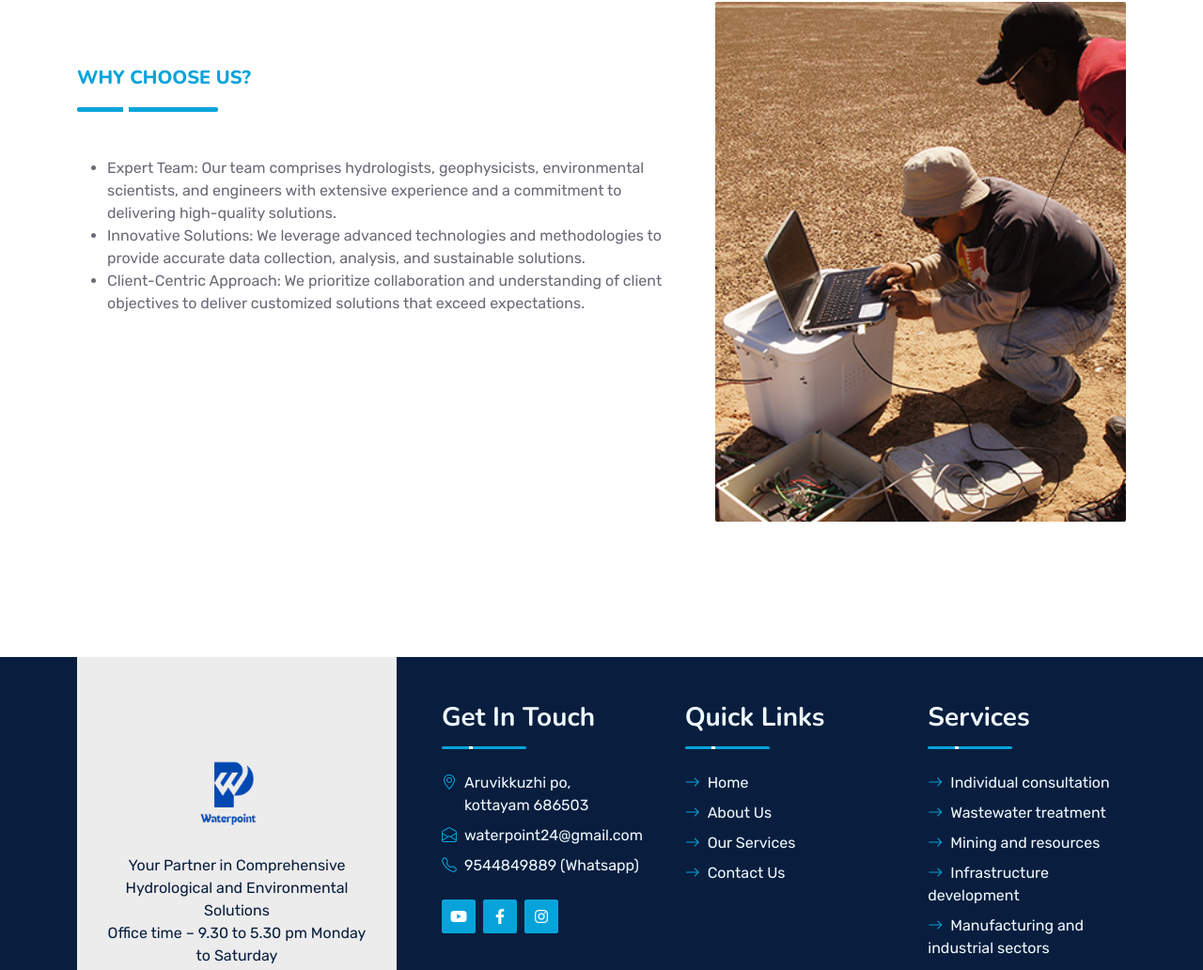
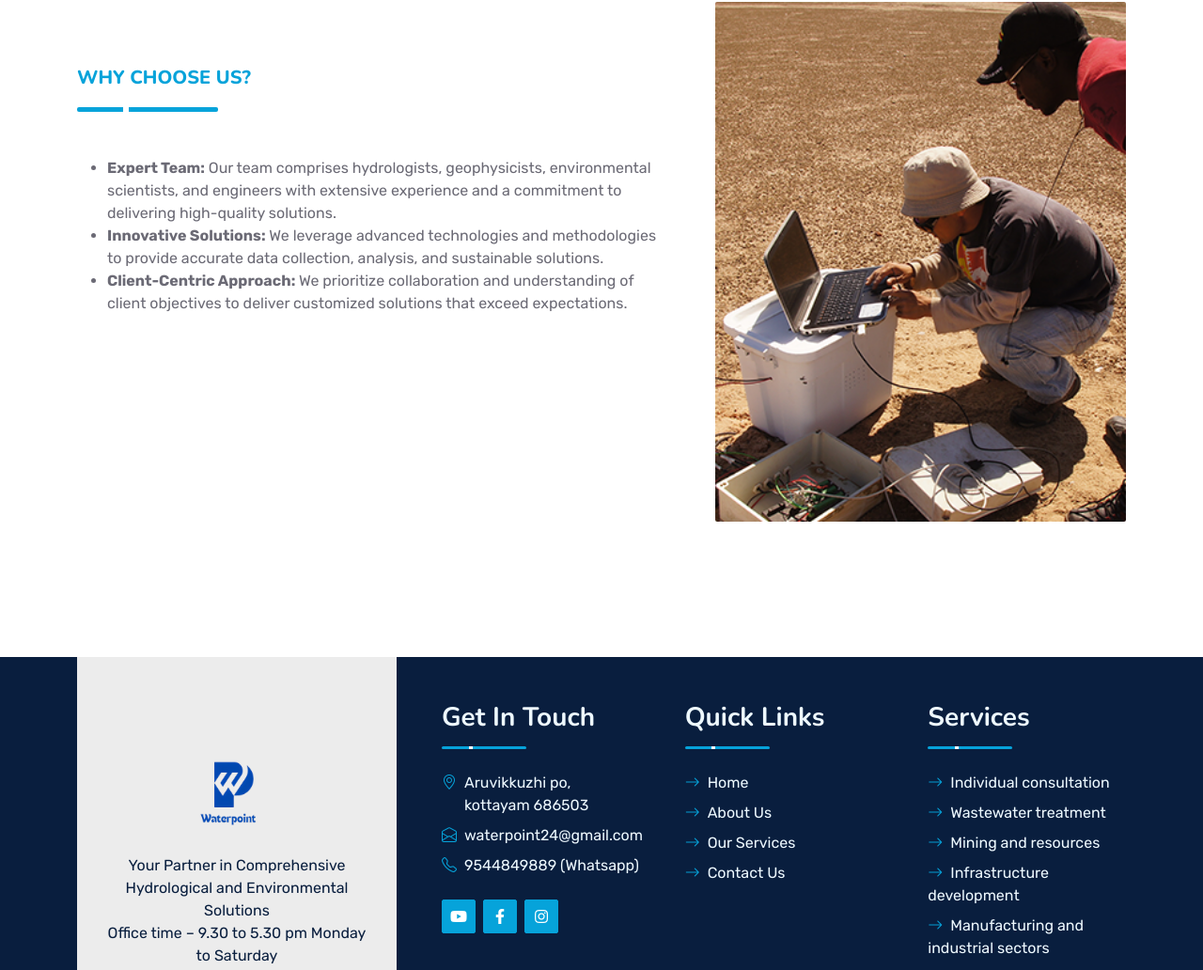
Before and after one commit to vinu-ux/spectra, a plain HTML site: page about.html in a window 1280 px wide. Shown: the part 933-1965 px from the top of the page at 94% size. Drawn offline with nearby package versions, Linux system fonts and the light colour scheme.

Commit message:
bolded letteres

```diff
--- a/about.html
+++ b/about.html
@@ -156,11 +156,11 @@
                         <!-- <h1 class="mb-0">About Specterra</h1> -->
                     </div>
                     <ul>
-                    <li>Expert Team: Our team comprises hydrologists, geophysicists, environmental scientists, and engineers with extensive experience and a commitment to delivering high-quality solutions.
+                    <li><strong>Expert Team:</strong> Our team comprises hydrologists, geophysicists, environmental scientists, and engineers with extensive experience and a commitment to delivering high-quality solutions.
                     </li>
-<li>Innovative Solutions: We leverage advanced technologies and methodologies to provide accurate data collection, analysis, and sustainable solutions.
+<li><strong>Innovative Solutions:</strong> We leverage advanced technologies and methodologies to provide accurate data collection, analysis, and sustainable solutions.
 </li>
-<li>Client-Centric Approach: We prioritize collaboration and understanding of client objectives to deliver customized solutions that exceed expectations.
+<li><strong>Client-Centric Approach:</strong> We prioritize collaboration and understanding of client objectives to deliver customized solutions that exceed expectations.
 </li>
                     </ul>
 
```
